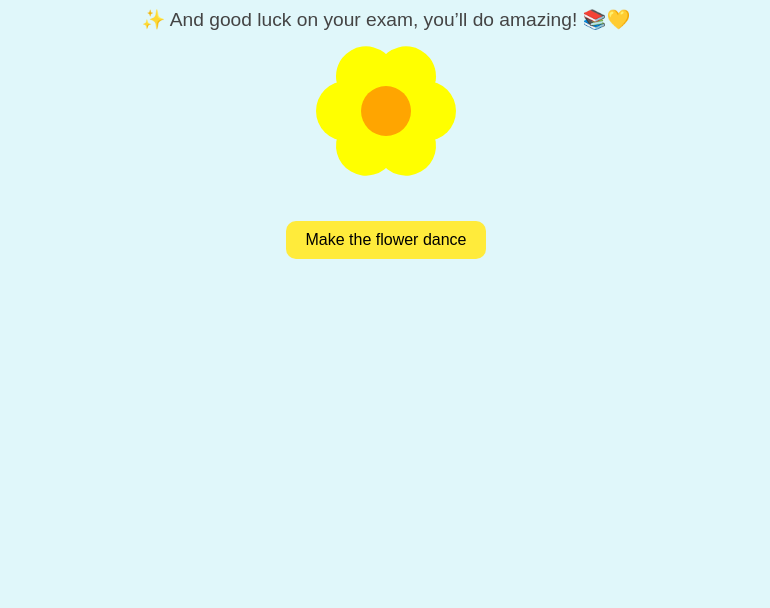
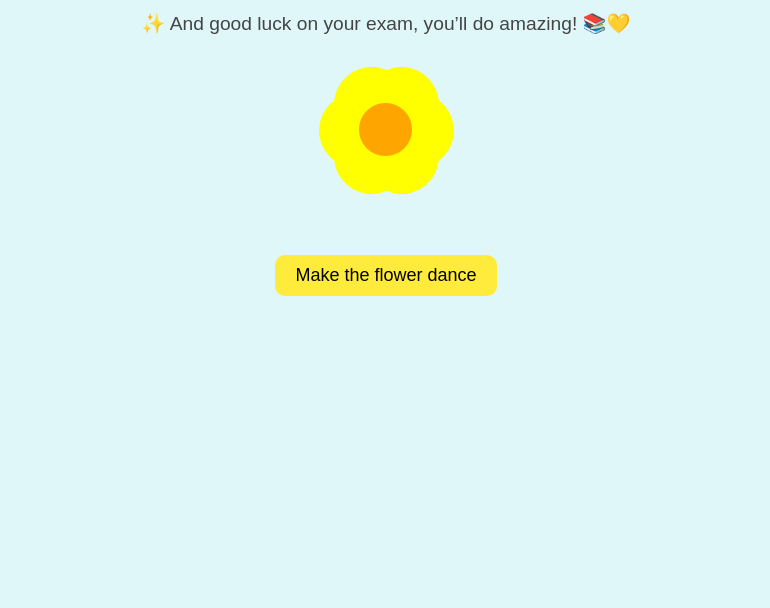
Before and after one commit to SRFERREYRA/srferreyra.github.io-spring, a plain HTML site: page index.html in a window 1280 px wide. Shown: the part 192-800 px from the top of the page, without its empty margins (254-1024 px from the left). Drawn offline with Linux system fonts and the light colour scheme.

Commit message:
Add files via upload

```diff
--- a/index.html
+++ b/index.html
@@ -2,6 +2,7 @@
 <html lang="en">
 <head>
   <meta charset="UTF-8">
+  <meta name="viewport" content="width=device-width, initial-scale=1.0">
   <title>Happy Spring!</title>
   <style>
     body {
@@ -9,61 +10,62 @@
       text-align: center;
       background: #e0f7fa;
       margin: 0;
-      padding: 50px;
+      padding: 5vw;
     }
 
     h1 {
       color: #2e7d32;
-      font-size: 3em;
+      font-size: clamp(2em, 6vw, 3em);
       margin-bottom: 10px;
     }
 
     p {
-      font-size: 1.2em;
-      margin: 20px 0;
+      font-size: clamp(1em, 3.5vw, 1.2em);
+      margin: 15px 0;
       color: #444;
     }
 
     .flower {
-      width: 120px;
-      height: 120px;
+      width: 25vw;
+      height: 25vw;
+      max-width: 150px;
+      max-height: 150px;
       margin: 20px auto;
       position: relative;
     }
 
     .petal {
-      width: 60px;
-      height: 60px;
+      width: 50%;
+      height: 50%;
       background: yellow;
       border-radius: 50%;
       position: absolute;
-      top: 30px;
-      left: 30px;
+      top: 25%;
+      left: 25%;
       transform-origin: center;
     }
 
-    /* 6 pétalos girados */
-    .petal:nth-child(1) { transform: rotate(0deg) translateX(40px); }
-    .petal:nth-child(2) { transform: rotate(60deg) translateX(40px); }
-    .petal:nth-child(3) { transform: rotate(120deg) translateX(40px); }
-    .petal:nth-child(4) { transform: rotate(180deg) translateX(40px); }
-    .petal:nth-child(5) { transform: rotate(240deg) translateX(40px); }
-    .petal:nth-child(6) { transform: rotate(300deg) translateX(40px); }
+    .petal:nth-child(1) { transform: rotate(0deg) translateX(40%); }
+    .petal:nth-child(2) { transform: rotate(60deg) translateX(40%); }
+    .petal:nth-child(3) { transform: rotate(120deg) translateX(40%); }
+    .petal:nth-child(4) { transform: rotate(180deg) translateX(40%); }
+    .petal:nth-child(5) { transform: rotate(240deg) translateX(40%); }
+    .petal:nth-child(6) { transform: rotate(300deg) translateX(40%); }
 
     .center {
-      width: 50px;
-      height: 50px;
+      width: 35%;
+      height: 35%;
       background: orange;
       border-radius: 50%;
       position: absolute;
-      top: 35px;
-      left: 35px;
+      top: 32%;
+      left: 32%;
     }
 
     button {
       margin-top: 30px;
       padding: 10px 20px;
-      font-size: 16px;
+      font-size: clamp(14px, 3.5vw, 18px);
       background: #ffeb3b;
       border: none;
       border-radius: 10px;
@@ -75,14 +77,24 @@
       transform: scale(1.1);
     }
 
-    /* Animación */
     .animate {
       animation: bounce 1s infinite alternate;
     }
 
     @keyframes bounce {
       0% { transform: translateY(0) rotate(0deg); }
-      100% { transform: translateY(-20px) rotate(20deg); }
+      100% { transform: translateY(-10px) rotate(15deg); }
+    }
+
+    /* Ajustes extra para pantallas muy pequeñas */
+    @media (max-width: 400px) {
+      body {
+        padding: 20px;
+      }
+      .flower {
+        width: 40vw;
+        height: 40vw;
+      }
     }
   </style>
 </head>
```
